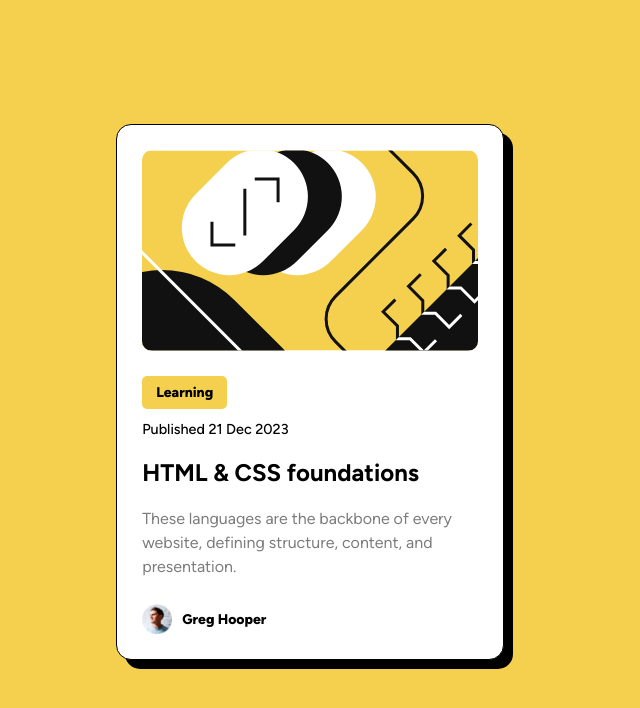
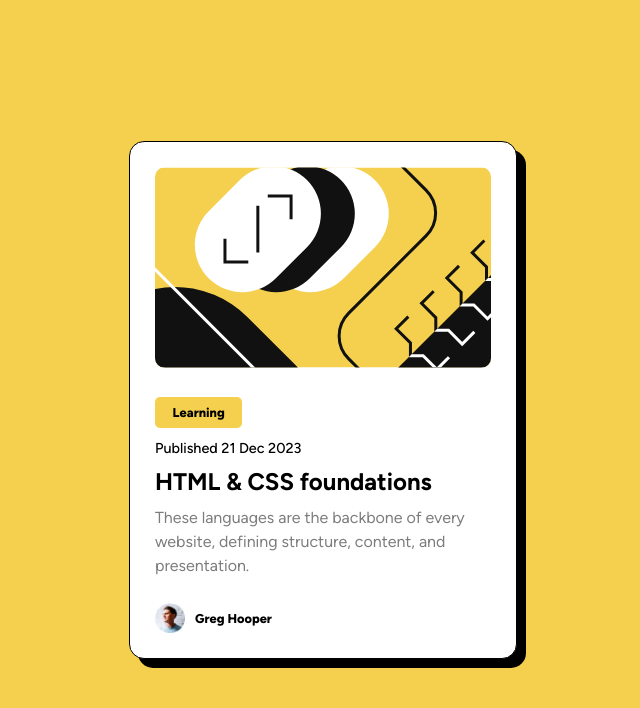
Before and after one commit to ali00209/Preview-Card, a plain HTML site: page index.html in a window 1280 px wide. Shown: the whole page, without its empty margins (317-957 px from the left). Drawn offline with Linux system fonts and the light colour scheme.

Commit message:
made changes

```diff
--- a/index.html
+++ b/index.html
@@ -27,7 +27,7 @@
 
     <footer>
     <img class="avatar" src="assets/images/image-avatar.webp" alt="guy" width="30px">
-    <h3>Greg Hooper</h3>
+    <h3 class="name">Greg Hooper</h3>
   </footer>
   </main>
 
--- a/styles.css
+++ b/styles.css
@@ -8,8 +8,8 @@
     padding: 0;
 }
 body{
-    height: 98vh;
-    width: 98vw;
+    height: 100vh;
+    width: 100vw;
     background-color: hsl(47, 88%, 63%);
     font-family: Figtree;
     display: flex;
@@ -21,12 +21,8 @@ body{
 }
 
 .container{
-    display: flex;
-    flex-direction: column;
-    justify-content: flex-start;
-    align-items:flex-start;
     background-color: white;
-    padding: 25px 25px 15px;
+    padding: 25px 25px 25px;
     border: 1px solid black;
     border-radius: 15px;
     box-shadow: 9px 9px;
@@ -38,7 +34,6 @@ footer{
     display: flex;
     justify-content: flex-start;
     align-items: center;
-    padding-bottom: 10px;
 
 }
 
@@ -46,15 +41,10 @@ img{
  border-radius: 10px;
 }
 h3 {
-   padding-left: 10px;
-    font-size: 14px;
+    font-size: 0.8rem;
     font-weight: 800;
+}
 
-}
-h2{
-    margin-bottom: 10px;
-    margin-top: 10px;
-}
 
 
 .Learning{
@@ -63,19 +53,22 @@ border-radius: 5px;
     text-align: center;
     font-weight: 800;
     padding: 8px;
-width: 58%;
+    width: 26%;
     margin-top: 25px;
     margin-bottom: 10px;
 }
 
 .discription{
     color: rgb(124,124,124);
-    margin-bottom: 10px;
     margin-top: 10px;
     margin-bottom: 25px;
     line-height: 1.5;
 
 
+}
+
+h3.name{
+    margin-left: 10px;
 }
 p{
     margin-bottom: 10px;
```
Lines whose indentation alone changed are shown as unchanged.
